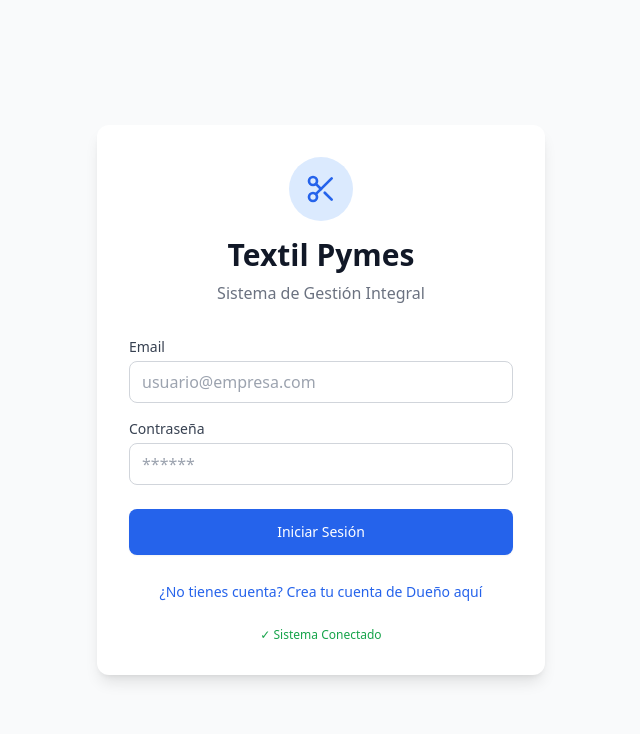
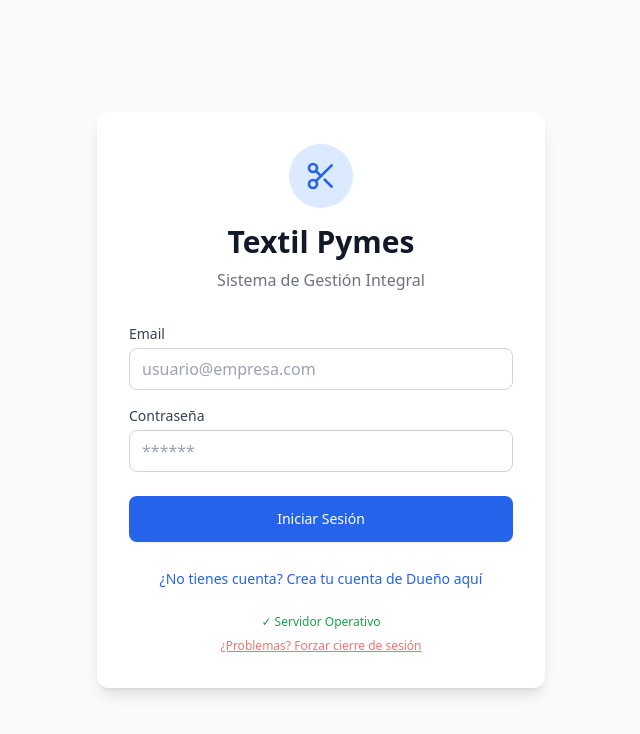
Before and after one commit to ing-lp-tech/AppMayoristaFlores, a React (Vite) app in the folder frontend/: page /login in a window 1280 px wide. Shown: the top 734 px of the page, without its empty margins (319-959 px from the left). Built offline with nearby package versions, Linux system fonts and the light colour scheme; no server answers.

Commit message:
feat:force login

```diff
--- a/frontend/src/pages/Login.tsx
+++ b/frontend/src/pages/Login.tsx
@@ -101,8 +101,18 @@ export const Login = () => {
                     </div>
 
                     {!import.meta.env.VITE_SUPABASE_URL.includes('placeholder') && (
-                        <div className="mt-2 text-center text-xs text-green-600">
-                            ✓ Sistema Conectado
+                        <div className="mt-6 text-center space-y-2">
+                            <div className="text-xs text-green-600 font-medium">✓ Servidor Operativo</div>
+                            <button
+                                type="button"
+                                onClick={async () => {
+                                    await supabase.auth.signOut();
+                                    window.location.reload();
+                                }}
+                                className="text-xs text-red-400 hover:text-red-500 underline"
+                            >
+                                ¿Problemas? Forzar cierre de sesión
+                            </button>
                         </div>
                     )}
                 </form>
```
